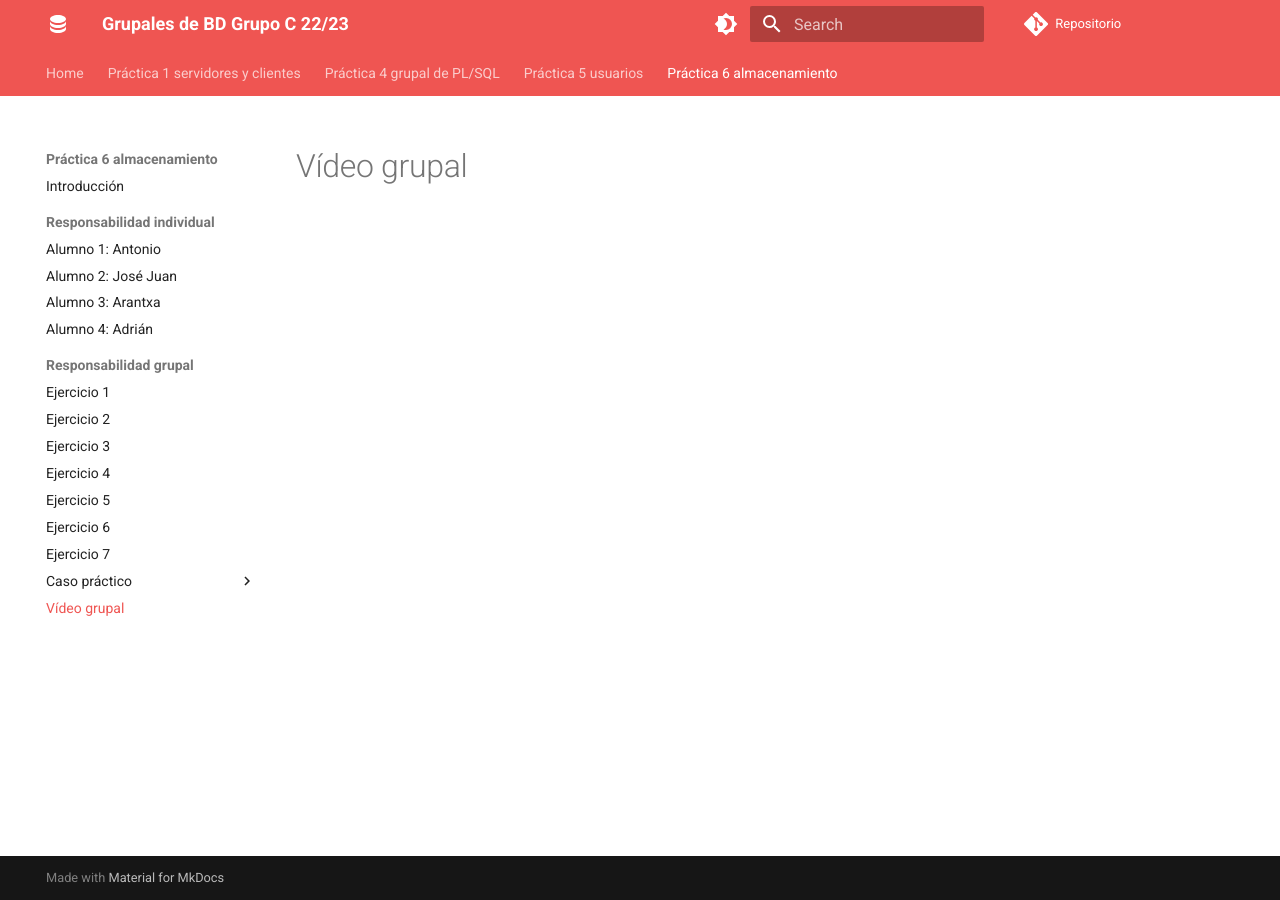
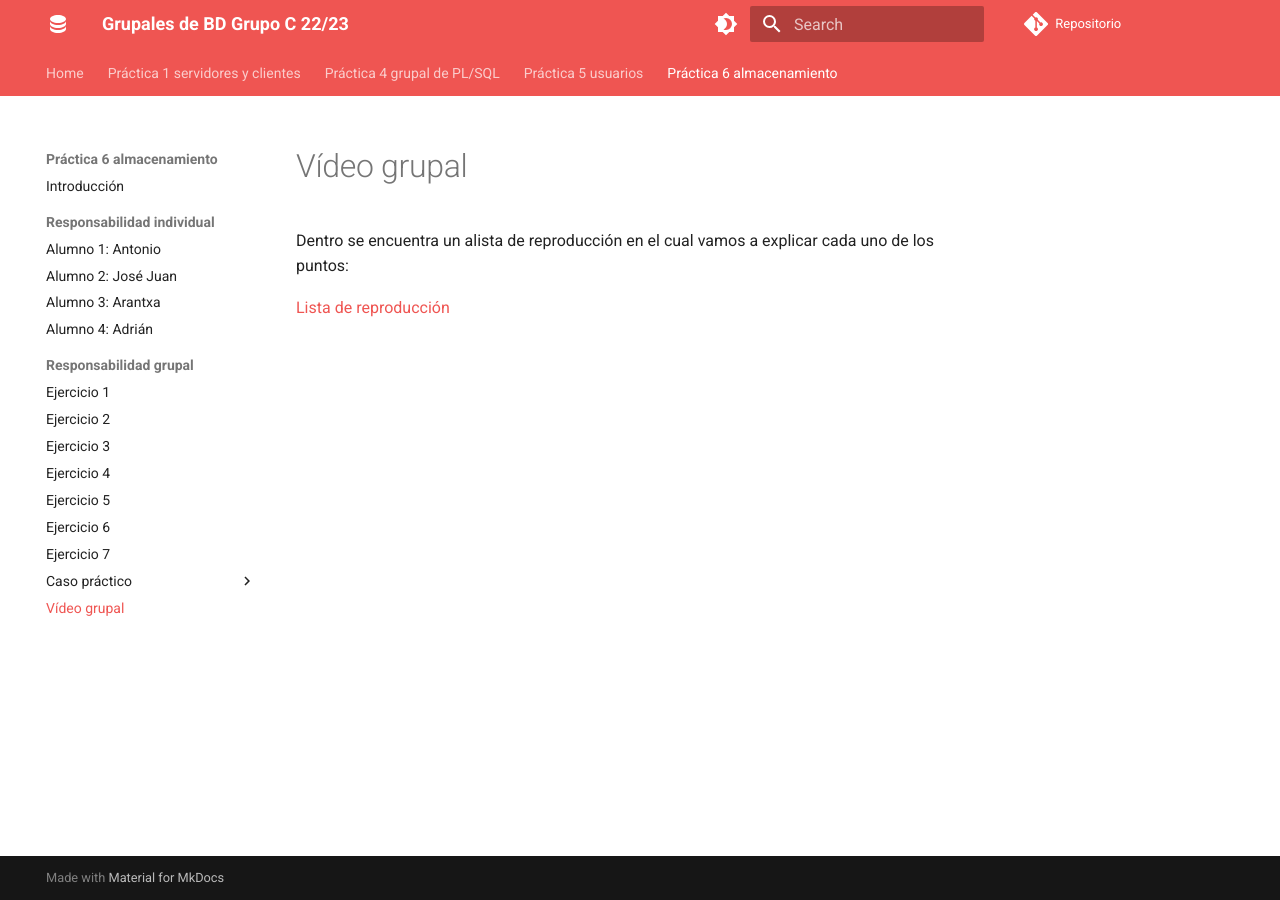
Before and after one commit to adriasir123/grupalesbdc, an MkDocs documentation site: the page built from docs/p6-almacenamiento/rg/video-grupal.md, in a window 1280 px wide. Built offline with MkDocs 1.6.1 and Material for MkDocs 9.7.7, drawn with Linux system fonts in a browser that asks for light colours; comment, search, counter and statistics services are not loaded.

Commit message:
subo la lista de reproducción

```diff
--- a/docs/p6-almacenamiento/rg/video-grupal.md
+++ b/docs/p6-almacenamiento/rg/video-grupal.md
@@ -1 +1,6 @@
 # Vídeo grupal
+
+Dentro se encuentra un alista de reproducción en el cual vamos a explicar cada uno de los puntos:
+
+
+[Lista de reproducción](https://www.youtube.com/playlist?list=PLEWfYIoqM1BD3n5YrMo9xFvyz9mgQsecH "Lista de reproducción")
```
Also changed, not shown: docs/p6-almacenamiento/rg/ejercicio1.md (line endings or trailing spaces).
